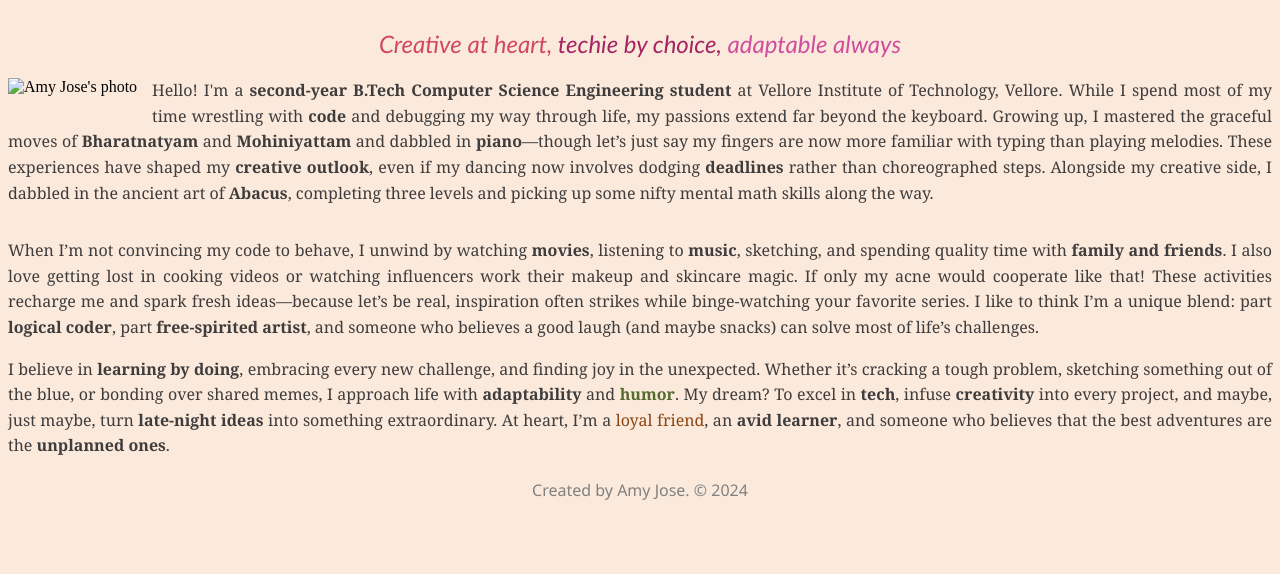
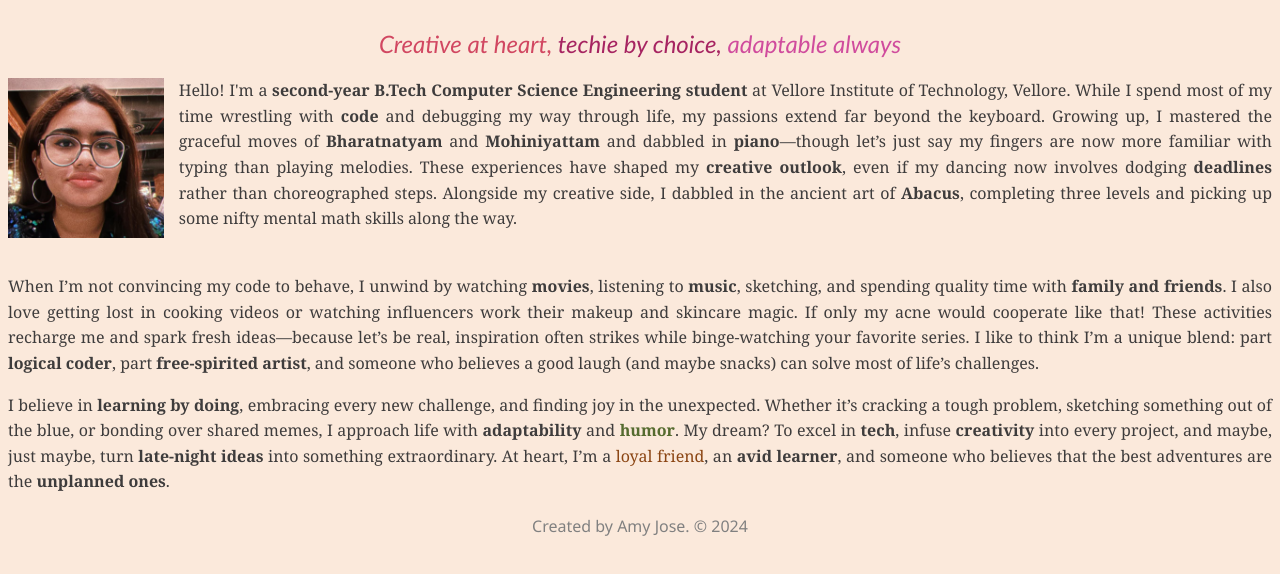
Before and after one commit to amyjose123/mywebsite2.0, a plain HTML site: page divspan.html in a window 1280 px wide. Shown: the part 100-674 px from the top of the page. Drawn offline with Linux system fonts and the light colour scheme.

Commit message:
Update divspan.html

```diff
--- a/divspan.html
+++ b/divspan.html
@@ -16,7 +16,7 @@
         </center>
         <main>
             <div>
-                <img src="images/img pic 2.jpg" align="left" style="margin-right: 15px; margin-bottom: 20px; max-height: 20vh; width: auto;" alt="Amy Jose's photo">
+                <img src="img pic 2.jpg" align="left" style="margin-right: 15px; margin-bottom: 20px; max-height: 20vh; width: auto;" alt="Amy Jose's photo">
                 <p style="color:rgb(62, 60, 60); font-family: 'Georgia', serif; text-align: justify; line-height: 1.6;">
                     Hello! I'm a <b>second-year B.Tech Computer Science Engineering student</b> at Vellore Institute of Technology, Vellore. While I spend most of my time wrestling with <b>code</b> and debugging my way through life, my passions extend far beyond the keyboard. Growing up, I mastered the graceful moves of <b>Bharatnatyam</b> and <b>Mohiniyattam</b> and dabbled in <b>piano</b>—though let’s just say my fingers are now more familiar with typing than playing melodies. These experiences have shaped my <b>creative outlook</b>, even if my dancing now involves dodging <b>deadlines</b> rather than choreographed steps. Alongside my creative side, I dabbled in the ancient art of <b>Abacus</b>, completing three levels and picking up some nifty mental math skills along the way.
                 </p>
```
